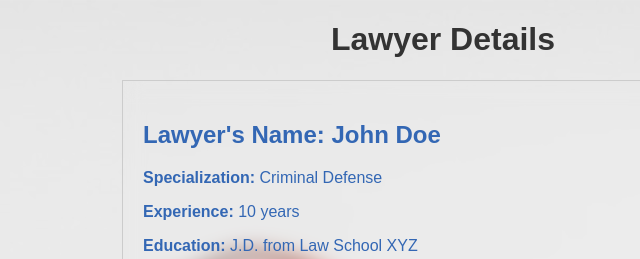
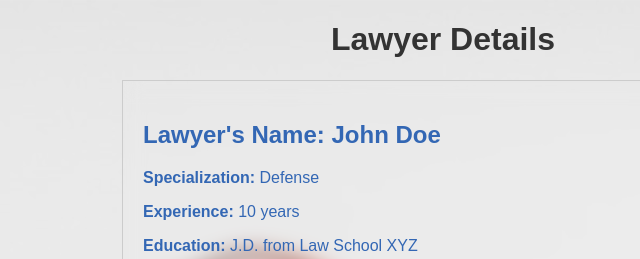
Before and after one commit to KKhandelwal1733/result, a plain HTML site: page index.html in a window 1280 px wide. Shown: the top 259 px of the page, 197-837 px from the left. Drawn offline with Linux system fonts and the light colour scheme.

Commit message:
Update index.html

```diff
--- a/index.html
+++ b/index.html
@@ -13,7 +13,7 @@
     <div class="compartment">
         <div class="lawyer-details1">
             <h2>Lawyer's Name: John Doe</h2>
-            <p><strong>Specialization:</strong> Criminal Defense</p>
+            <p><strong>Specialization:</strong> Defense</p>
             <p><strong>Experience:</strong> 10 years</p>
             <p><strong>Education:</strong> J.D. from Law School XYZ</p>
             <p><strong>Bar Association:</strong> State Bar Association</p>
```
